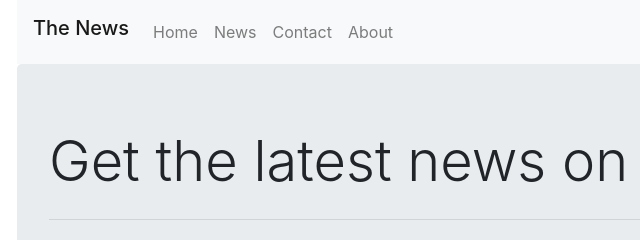
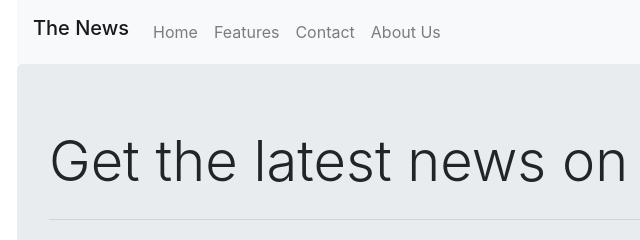
Before and after one commit to sibinvm/bootrepo, a plain HTML site: page index.html in a window 1280 px wide. Shown: the top 240 px of the page, 68-708 px from the left. Drawn offline with nearby package versions, Linux system fonts and the light colour scheme.

Commit message:
index is modified

```diff
--- a/index.html
+++ b/index.html
@@ -14,9 +14,9 @@
                 <div class="collapse navbar-collapse" id="newsMenu">
                     <div class="navbar-nav">
                         <a href="#" class="nav-item nav-link">Home</a>
-                        <a href="#" class="nav-item nav-link">News</a>
+                        <a href="#" class="nav-item nav-link">Features</a>
                         <a href="#" class="nav-item nav-link">Contact</a>
-                        <a href="#" class="nav-item nav-link">About</a>
+                        <a href="#" class="nav-item nav-link">About Us</a>
                     </div>
                 </div>
 
```
